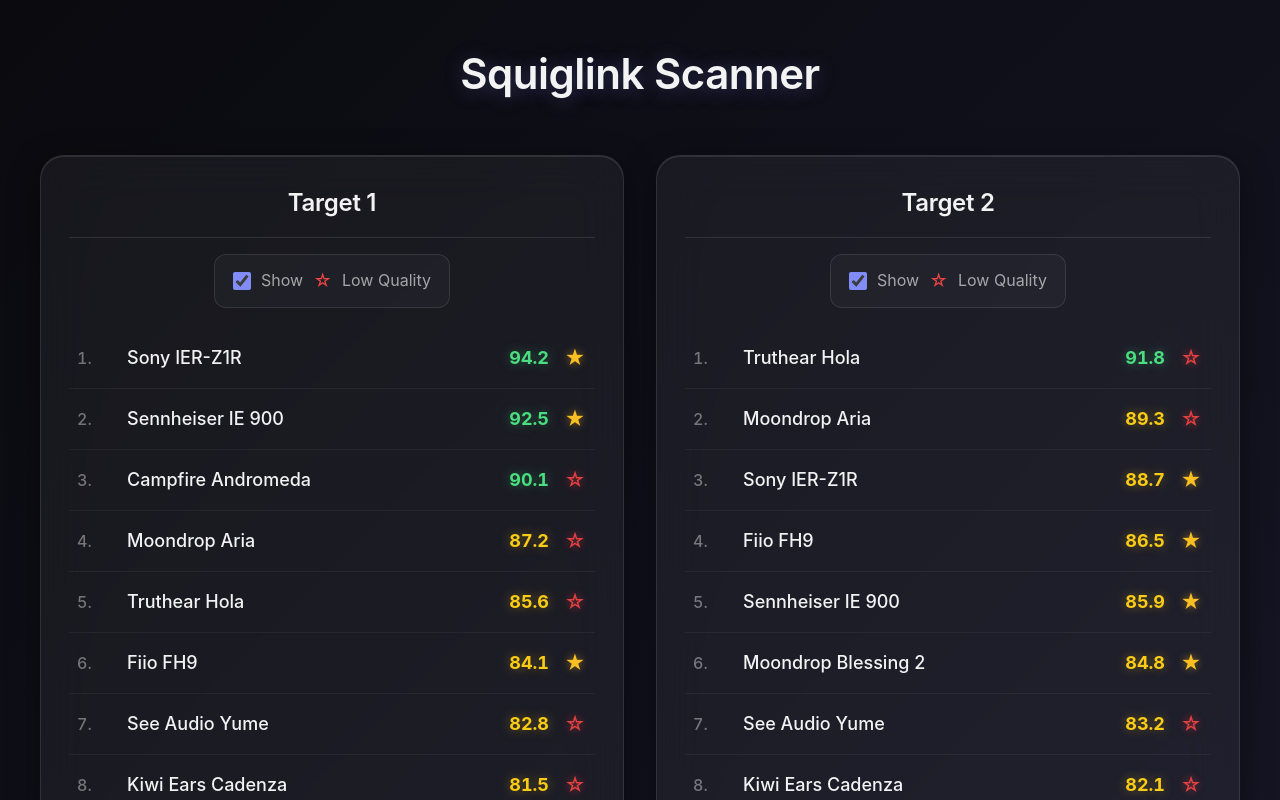
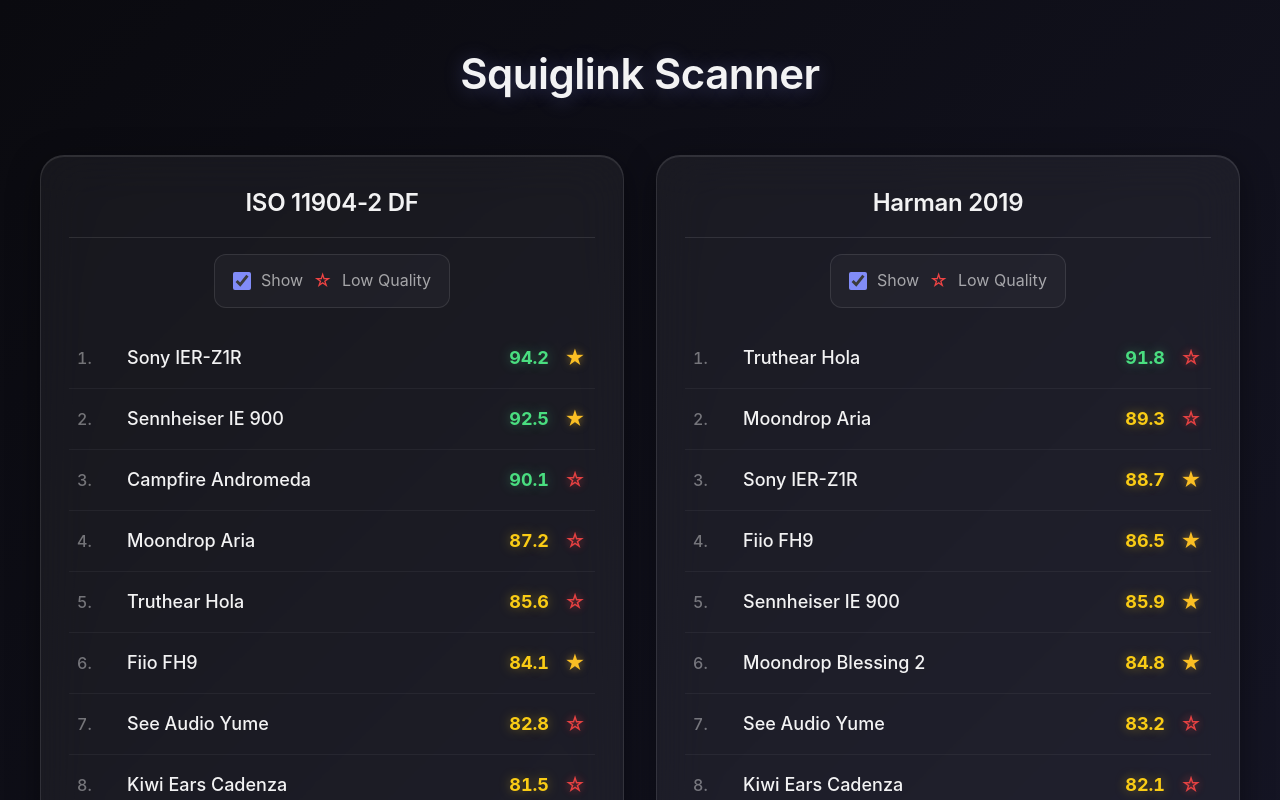
Before and after one commit to PEQHUB/Squig-Rank, a React (Vite) app: page / in a window 1280 px wide. Shown: the top 800 px of the page. Built offline with nearby package versions, Linux system fonts and the light colour scheme.

Commit message:
Update target names: ISO 11904-2 DF (left) and Harman 2019 (right)

```diff
--- a/src/pages/Home.tsx
+++ b/src/pages/Home.tsx
@@ -3,7 +3,7 @@ import type { CalculationResult } from '../types';
 
 const DEMO_RESULTS: CalculationResult[] = [
   {
-    targetName: 'Target 1',
+    targetName: 'ISO 11904-2 DF',
     top25: [
       { id: '1', name: 'Sony IER-Z1R', similarity: 94.2, price: 1699, quality: 'high', sourceDomain: 'crinacle.squig.link', frequencyData: { frequencies: [], db: [] } },
       { id: '2', name: 'Sennheiser IE 900', similarity: 92.5, price: 1499, quality: 'high', sourceDomain: 'crinacle.squig.link', frequencyData: { frequencies: [], db: [] } },
@@ -33,7 +33,7 @@ const DEMO_RESULTS: CalculationResult[] = [
     ]
   },
   {
-    targetName: 'Target 2',
+    targetName: 'Harman 2019',
     top25: [
       { id: '1', name: 'Truthear Hola', similarity: 91.8, price: 49, quality: 'low', sourceDomain: 'squig.link', frequencyData: { frequencies: [], db: [] } },
       { id: '2', name: 'Moondrop Aria', similarity: 89.3, price: 149, quality: 'low', sourceDomain: 'squig.link', frequencyData: { frequencies: [], db: [] } },
```
